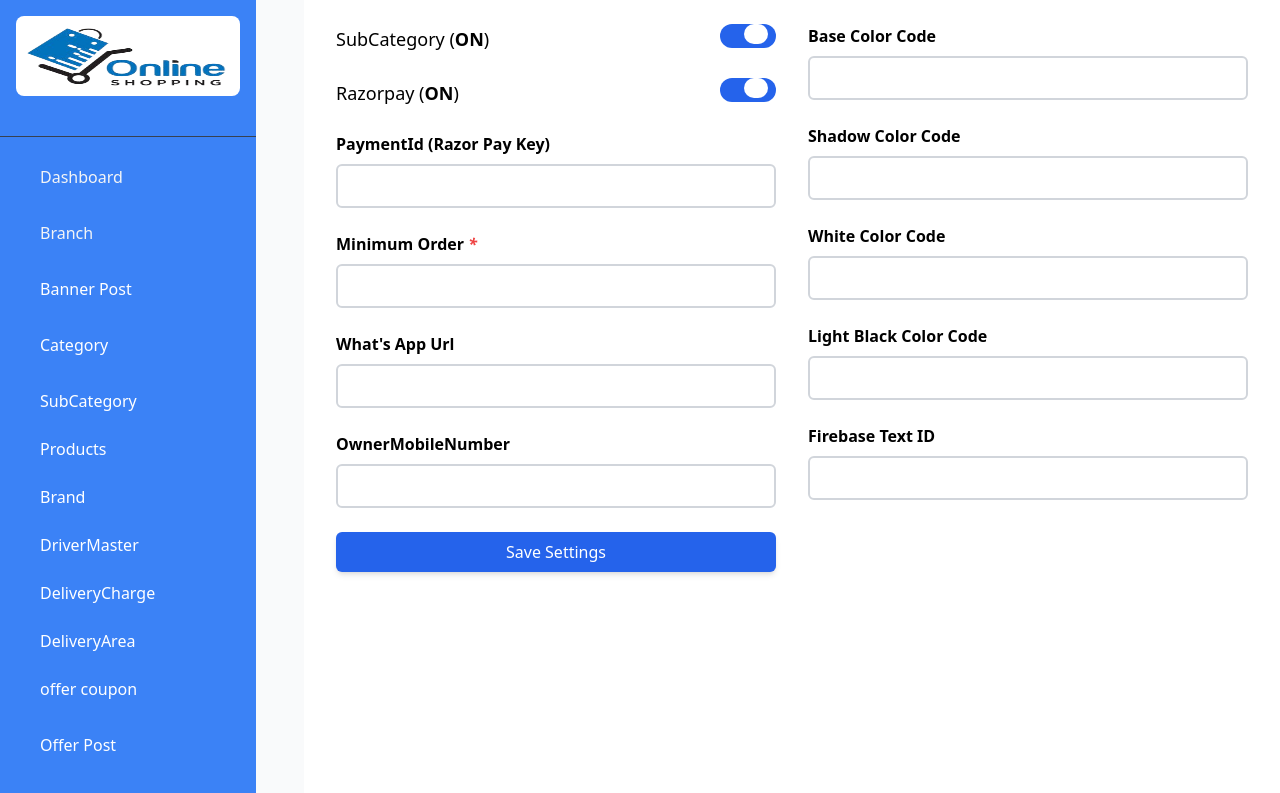
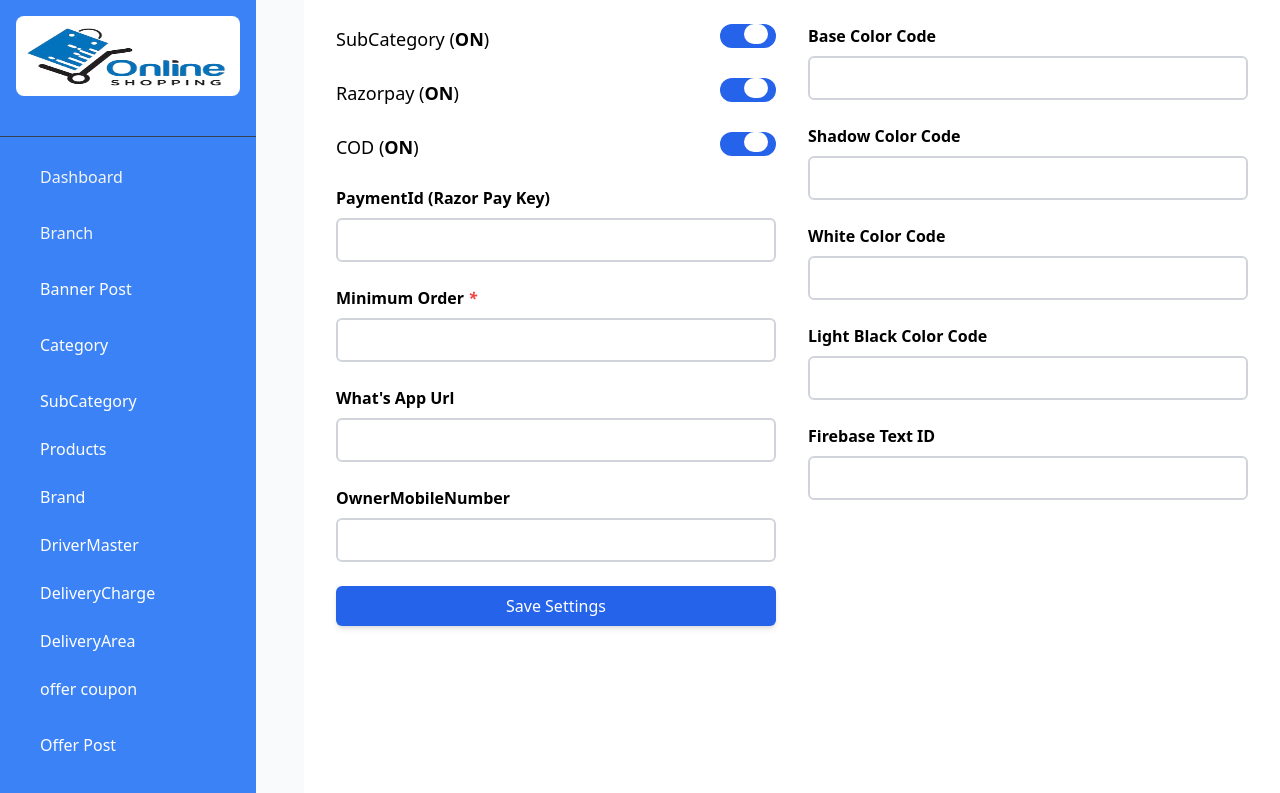
Before and after one commit to saravanaecom/testadmin, a React (Create React App) app: page /Setting in a window 1280 px wide. Shown: the top 793 px of the page. Built offline with nearby package versions, Linux system fonts and the light colour scheme; no server answers; sample sign-in values are in the browser's storage.

Commit message:
Add files via upload

```diff
--- a/src/pages/Setting.jsx
+++ b/src/pages/Setting.jsx
@@ -19,6 +19,7 @@ const Setting = () => {
     btnLocation: true,
     btnSubscription: true,
     btnRazorpay: true,
+    COD: true,
     btnWallet: true,
     btnCoupon: true,
     txtPaymentId: "",
@@ -100,6 +101,7 @@ const Setting = () => {
       Id: formData.Id,
       CompanyRefId: adminId,
       SubCategoryStatus: formData.btnSubCategory ? 1 : 0,
+      COD:formData.COD ? 1 : 0,
       DeliveryStatus: formData.btnDelivery ? 1 : 0,
       LocationStatus: formData.btnLocation ? 1 : 0,
       PaymentId: formData.txtPaymentId,
@@ -181,6 +183,29 @@ const Setting = () => {
                   <span
                     className={`absolute left-0 top-0 w-6 h-5 bg-white rounded-full transition-transform duration-300 ease-in-out ${
                       formData.btnRazorpay ? "transform translate-x-6" : ""
+                    }`}
+                    style={{ pointerEvents: "none" }}
+                  />
+                </div>
+              </div>
+
+
+
+              <div className="flex justify-between items-center">
+                <label className="text-lg font-medium">
+                  COD (<b>{formData.COD ? "ON" : "OFF"}</b>)
+                </label>
+                <div className="relative">
+                  <input
+                    className="appearance-none w-14 h-6 rounded-full bg-gray-300 checked:bg-blue-600 transition duration-300 ease-in-out cursor-pointer"
+                    type="checkbox"
+                    id="COD"
+                    checked={formData.COD}
+                    onChange={handleInputChange}
+                  />
+                  <span
+                    className={`absolute left-0 top-0 w-6 h-5 bg-white rounded-full transition-transform duration-300 ease-in-out ${
+                      formData.COD ? "transform translate-x-6" : ""
                     }`}
                     style={{ pointerEvents: "none" }}
                   />
```
